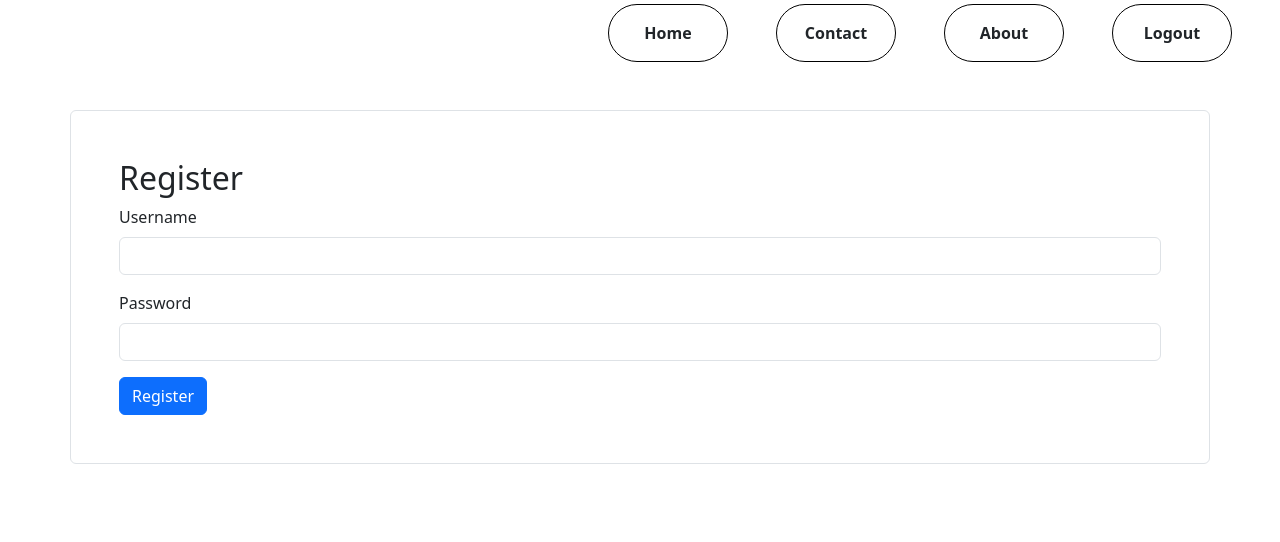
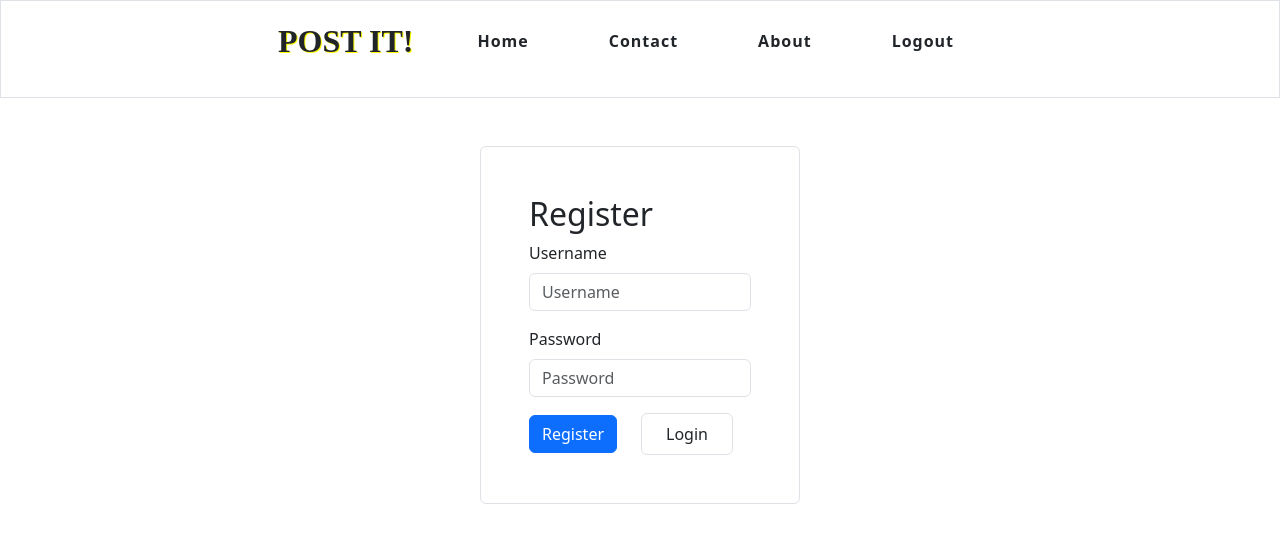
Before and after one commit to uday7223/social-media-clone, a React (Vite) app: page /register in a window 1280 px wide. Shown: the top 542 px of the page. Built offline with nearby package versions, Linux system fonts and the light colour scheme.

Commit message:
fixed login and register pages

```diff
--- a/src/components/Login.jsx
+++ b/src/components/Login.jsx
@@ -1,108 +1,77 @@
-// import { useState } from "react";
-// import axios from "axios";
-// import { useNavigate } from "react-router-dom";
-
-// export default function Login() {
-//   const [username, setUsername] = useState("");
-//   const [password, setPassword] = useState("");
-//   const [message, setMessage] = useState("");
-//   const navigate = useNavigate();
-
-//   const handleSubmit = async (e) => {
-//     e.preventDefault();
-
-//     try {
-//       const response = await axios.get(`http://localhost:5000/users?username=${username}&password=${password}`);
-
-//       if (response.data.length > 0) {
-//         setMessage("Login successful!");
-//         navigate("/postlist")
-//       } else {
-//         setMessage("Invalid credentials. Please try again.");
-//       }
-//     } catch (error) {
-//       console.error("Error logging in:", error);
-//       setMessage("An error occurred. Please try again.");
-//     }
-//   };
-
-//   return (
-//     <div className="container">
-//       <h2>Login</h2>
-//       <form onSubmit={handleSubmit}>
-//         <div className="mb-3">
-//           <label className="form-label">Username</label>
-//           <input
-//             type="text"
-//             className="form-control"
-//             value={username}
-//             onChange={(e) => setUsername(e.target.value)}
-//             required
-//           />
-//         </div>
-//         <div className="mb-3">
-//           <label className="form-label">Password</label>
-//           <input
-//             type="password"
-//             className="form-control"
-//             value={password}
-//             onChange={(e) => setPassword(e.target.value)}
-//             required
-//           />
-//         </div>
-//         <button type="submit" className="btn btn-primary">Login</button>
-//       </form>
-//       {message && <div className="mt-3">{message}</div>}
-//     </div>
-//   );
-// }
-
-
 import React, { useState } from 'react';
 import axios from 'axios';
+import { useNavigate } from 'react-router-dom';
 
 const Login = () => {
     const [username, setUsername] = useState('');
     const [password, setPassword] = useState('');
     const [error, setError] = useState('');
 
+    const navigate = useNavigate();
+
     const handleLogin = async (e) => {
         e.preventDefault();
 
         try {
-            const response = await axios.get(`http://localhost:5000/users?username=${username}&password=${password}`);
+            const response = await axios.post("http://localhost:5000/login", {
+                username,
+                password,
+            });
 
-            if (response.data.length > 0) {
-                const user = response.data[0];
-                localStorage.setItem('user', JSON.stringify({ id: user.id, name: user.name }));
+            if (response.status === 200) {
+                const user = response.data.user; // Updated to match backend
+                localStorage.setItem('currentUser', JSON.stringify({ id: user.id, name: user.username })); // Save current user
 
-                // Redirect to dashboard
-                window.location.href = '/postlist';
-            } else {
-                setError('Invalid username or password.');
+                navigate('/postlist');
             }
         } catch (err) {
-            setError('Failed to log in. Try again later.');
+            if (err.response && err.response.status === 401) {
+                setError('Invalid username or password.');
+            } else {
+                setError('Failed to log in. Please try again later.');
+            }
         }
     };
 
     return (
+        <div className="login-con w-25 container border rounded p-5 my-5">
+            <h2>Login</h2>
             <form onSubmit={handleLogin}>
+                <div className="mb-3">
+                    <label className="form-label">Username</label>
                     <input
                         type="text"
                         placeholder="Username"
+                        className="form-control"
                         value={username}
                         onChange={(e) => setUsername(e.target.value)}
+                        required
                     />
+                </div>
+                <div className="mb-3">
+                    <label className="form-label">Password</label>
                     <input
                         type="password"
                         placeholder="Password"
+                        className="form-control"
                         value={password}
                         onChange={(e) => setPassword(e.target.value)}
+                        required
                     />
-            <button type="submit">Login</button>
-            {error && <p>{error}</p>}
+                </div>
+                <button className="btn btn-primary" type="submit">
+                    Login
+                </button>
+                <button
+                    type="button"
+                    className="btn border ms-4 px-4 py-2"
+                    onClick={() => navigate('/register')}
+                >
+                    Register
+                </button>
+                {error && <p className="text-danger mt-3">{error}</p>} {/* Styled error message */}
             </form>
+        </div>
     );
 };
 
--- a/src/components/Register.jsx
+++ b/src/components/Register.jsx
@@ -13,7 +13,7 @@ export default function Register() {
     e.preventDefault();
 
     try {
-      const response = await axios.post("http://localhost:5000/users", {
+      const response = await axios.post("http://localhost:5000/register", {
         username,
         password
       });
@@ -27,12 +27,12 @@ export default function Register() {
       }
     } catch (error) {
       console.error("Error registering user:", error);
-      setMessage("Registration failed. Please try again.");
+      setMessage(error.response?.data?.message || "Registration failed. Please try again.");
     }
   };
 
   return (
-    <div className="container border rounded p-5 my-5">
+    <div className="container border rounded p-5 my-5 w-25">
       <h2>Register</h2>
       <form onSubmit={handleSubmit}>
         <div className="mb-3">
@@ -40,6 +40,7 @@ export default function Register() {
           <input
             type="text"
             className="form-control"
+            placeholder="Username"
             value={username}
             onChange={(e) => setUsername(e.target.value)}
             required
@@ -50,12 +51,23 @@ export default function Register() {
           <input
             type="password"
             className="form-control"
+            placeholder="Password"
             value={password}
             onChange={(e) => setPassword(e.target.value)}
             required
           />
         </div>
         <button type="submit" className="btn btn-primary">Register</button>
+        <button
+  type="button"
+  className="btn border ms-4 px-4 py-2"
+  onClick={(e) => {
+    e.preventDefault();
+    navigate("/login");
+  }}
+>
+  Login
+</button>
       </form>
       {message && <div className="mt-3">{message}</div>}
     </div>
--- a/src/components/TopHeader.jsx
+++ b/src/components/TopHeader.jsx
@@ -11,11 +11,13 @@ const TopHeader = () => {
     }
     return (
         <>
-            <div className="topHeader">
-                <div className="topHeader-con pt-1">
-                <div className="logo"></div>
-                <div className="header-fields">
-                    <ul className='d-flex gap-5 justify-content-end me-5'>
+            <div className="topHeader border pe-5 align-items-center  " >
+                <div className="topHeader-con d-flex align-items-center justify-content-center">
+                <div className="logo">
+                    <p>POST IT!</p>
+                </div>
+                <div className="header-fields d-flex  justify-content-end">
+                    <ul className='d-flex gap-5 '>
                         <li>Home</li>
                         <li>Contact</li>
                         <li>About</li>
--- a/src/database/db.json
+++ b/src/database/db.json
@@ -14,8 +14,8 @@
     },
     {
       "id": "e09d",
-      "username": "rajkumar",
-      "password": "1234"
+      "username": "raj",
+      "password": "123"
     }
   ],
   "posts": [
--- a/src/styles/styles.scss
+++ b/src/styles/styles.scss
@@ -6,7 +6,18 @@ body {
   background-color: aquamarine;
 
   .topHeader{
+    // width: 100px;
     .topHeader-con{
+        .logo{
+          p{
+            font-family: 'Times New Roman', Times, serif;
+            font-weight: 600;
+            text-shadow: 1px 1px yellow;
+            height: 10%;
+            padding: 1rem;
+            font-size: 2rem;
+          }
+        }
         .header-fields{
             ul{
                 li{
@@ -14,22 +25,24 @@ body {
                     padding: 1rem;
                     // font-size: large;
                     font-weight: 600;
-                    width: 10%;
-                    height: 8%;
-                    border: 0.4px solid black;
+                    // height: 8%;
                     text-align: center;
                     text-wrap: wrap;
                     transition: all 0.3s ease;
                     border-radius: 30px;
+                    letter-spacing: 1px;
 
                 }
                 li:hover{
-                        background-color: aqua;
+                        background-color: rgba(255, 92, 92, 0.83);
                         cursor: pointer;
+
 
                 }
                 li:active{
                     background-color: rgba(228, 241, 241, 0.534);
+                    border: 0.4px solid black;
+
 
             }
             }
```
Lines whose indentation alone changed are shown as unchanged.
